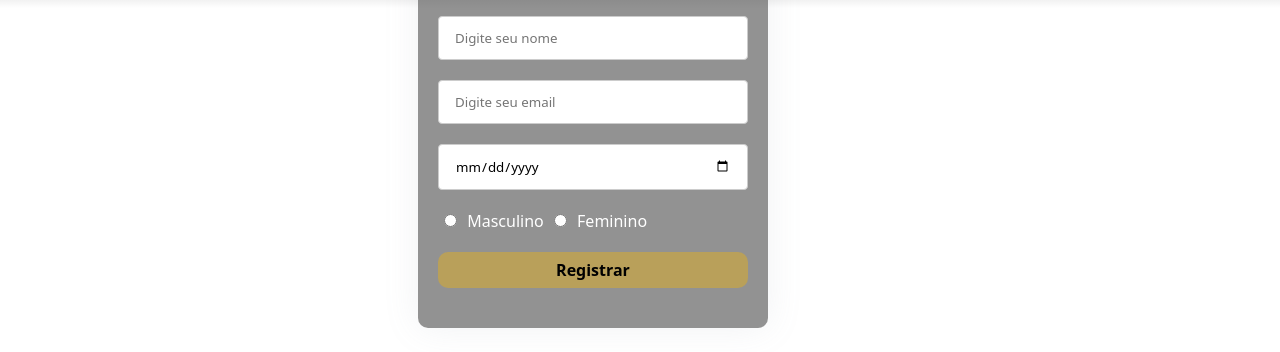
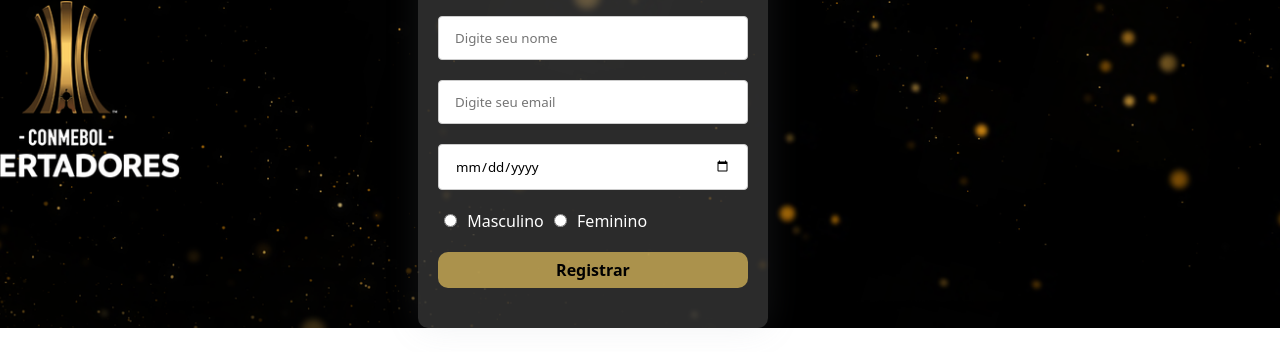
Before and after one commit to lucasnperez/site-comum, a plain HTML site: page index.html in a window 1280 px wide. Shown: the part 142-494 px from the top of the page. Drawn offline with Linux system fonts and the light colour scheme; the site is published under a folder, as on GitHub Pages, so addresses that start at the root find nothing.

Commit message:
mudança

```diff
--- a/assets/css/style.css
+++ b/assets/css/style.css
@@ -8,7 +8,7 @@
 
 header{
     min-height: 470px;
-    background-image: url(/assets/images/zyro-image.png) ;
+    background-image: url(../images/zyro-image.png);
     background-repeat: no-repeat;
     background-size: cover;
     background-position: center;
```
